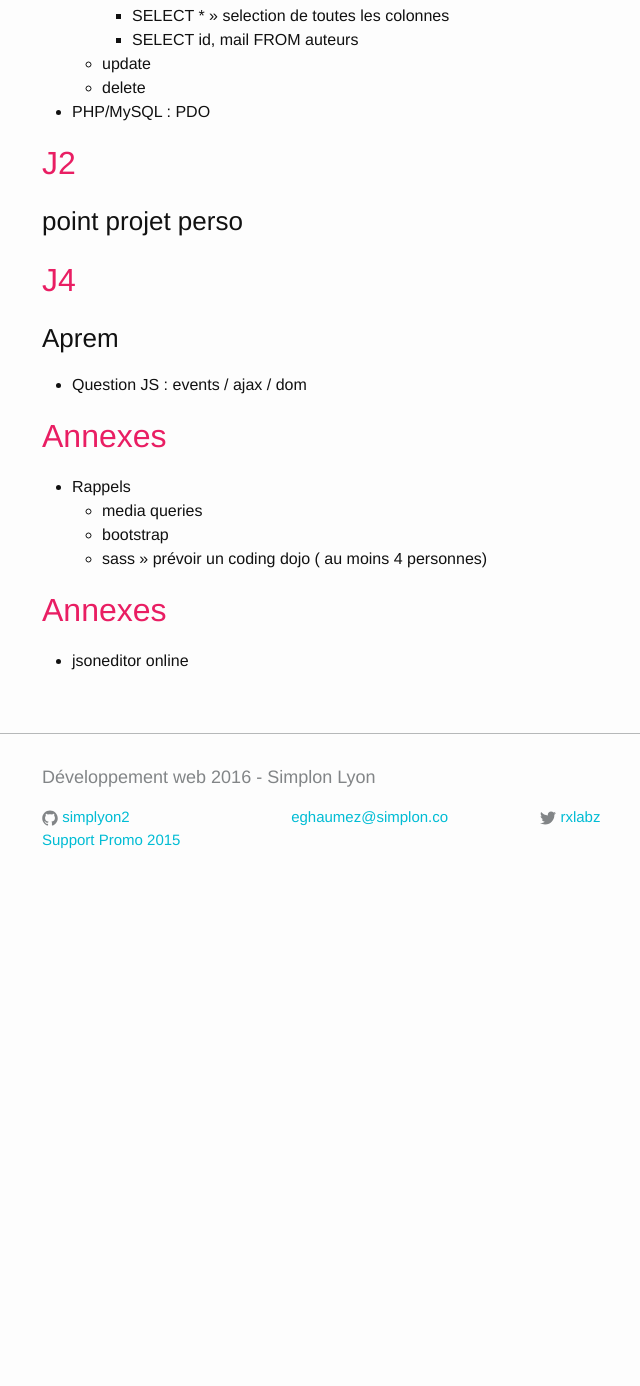
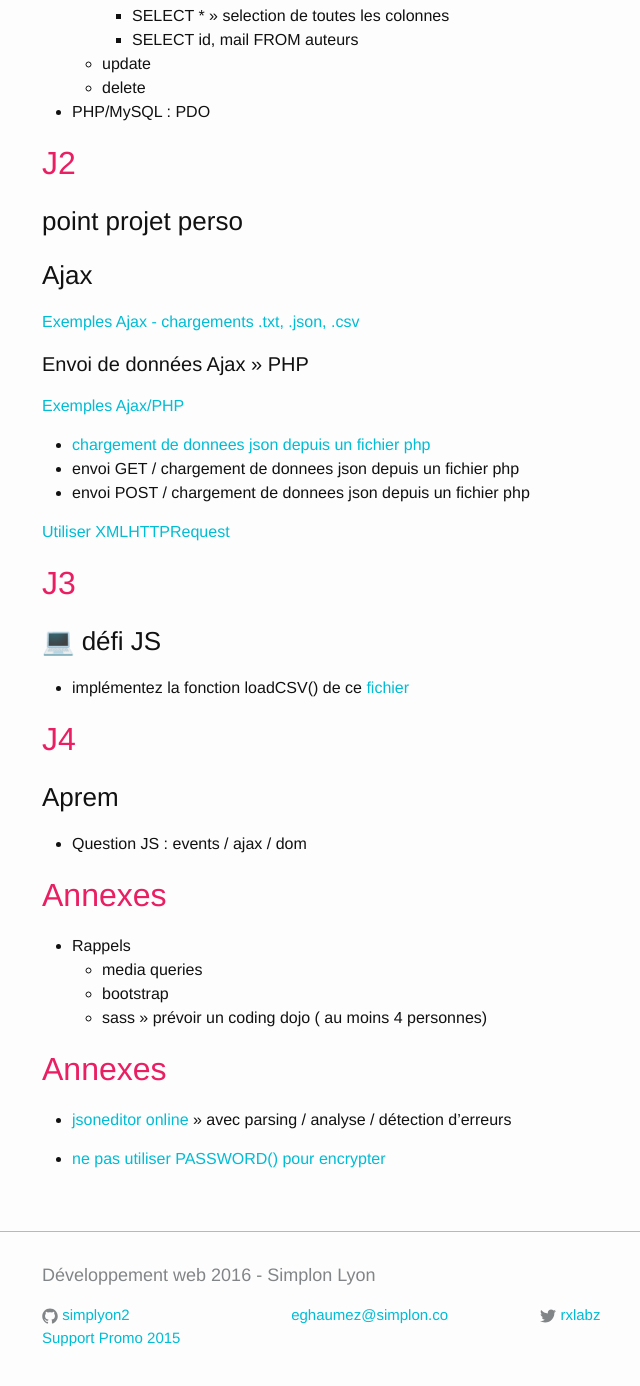
Before and after one commit to cappert/support, a Jekyll site: the page built from _posts/2016-11-07-semaine19.md, in a window 1280 px wide and 1400 px high, scrolled down 616 px. Shown: the top 1386 px of the window, without its empty margins (228-868 px from the left). Built offline with Jekyll 4.4.1, drawn with Linux system fonts in a browser that asks for light colours; emoji names are drawn with the system emoji font; before the commit the page ends 1527 px from its top, so only the background shows below that; some of the changed text lies outside the part shown.

Commit message:
S19 : exemples Ajax suite

```diff
--- a/_posts/2016-11-07-semaine19.md
+++ b/_posts/2016-11-07-semaine19.md
@@ -11,8 +11,8 @@ categories: hebdo
 
 ### Hébergement
 
-- [hostinger](https://cpanel.hostinger.fr) ( gratuit )
-- [gandi](http://gandi.net) ( payant )
+- [hostinger](https://hostinger.fr) ( gratuit )
+- [gandi - simple hosting PHP/MYSQL](http://gandi.net) ( payant )
 
 ### Avancement projet perso
 
@@ -32,6 +32,28 @@ categories: hebdo
 
 ### point projet perso
 
+### Ajax
+
+
+[Exemples Ajax - chargements .txt, .json, .csv](https://github.com/simplyon2/exemples-php/tree/master/ajax/chargements)
+
+
+#### Envoi de données Ajax » PHP
+
+
+[Exemples Ajax/PHP](https://github.com/simplyon2/exemples-php/tree/master/ajax/php)
+
+- [chargement de donnees json depuis un fichier php](https://github.com/simplyon2/exemples-php/tree/master/ajax)
+- envoi GET / chargement de donnees json depuis un fichier php
+- envoi POST / chargement de donnees json depuis un fichier php
+
+[Utiliser XMLHTTPRequest](https://developer.mozilla.org/fr/docs/Web/API/XMLHttpRequest/Utiliser_XMLHttpRequest#Envoyer_des_formulaires_et_uploader_des_fichiers)
+
+## J3
+
+### :computer: défi JS
+
+- implémentez la fonction loadCSV() de ce [fichier](https://github.com/simplyon2/exemples-php/tree/master/ajax/chargements)
 
 ## J4
 
@@ -46,9 +68,8 @@ categories: hebdo
     - bootstrap
     - sass » prévoir un coding dojo ( au moins 4 personnes)
 
-
-
-
 ## Annexes
 
-- jsoneditor online
+- [jsoneditor online](http://www.jsoneditoronline.org/) » avec parsing / analyse / détection d'erreurs
+
+- [ne pas utiliser PASSWORD() pour encrypter](https://dev.mysql.com/doc/refman/5.5/en/encryption-functions.html#function_password)
```
Also changed, not shown: pages/programme.md (+8 -1 lines).
